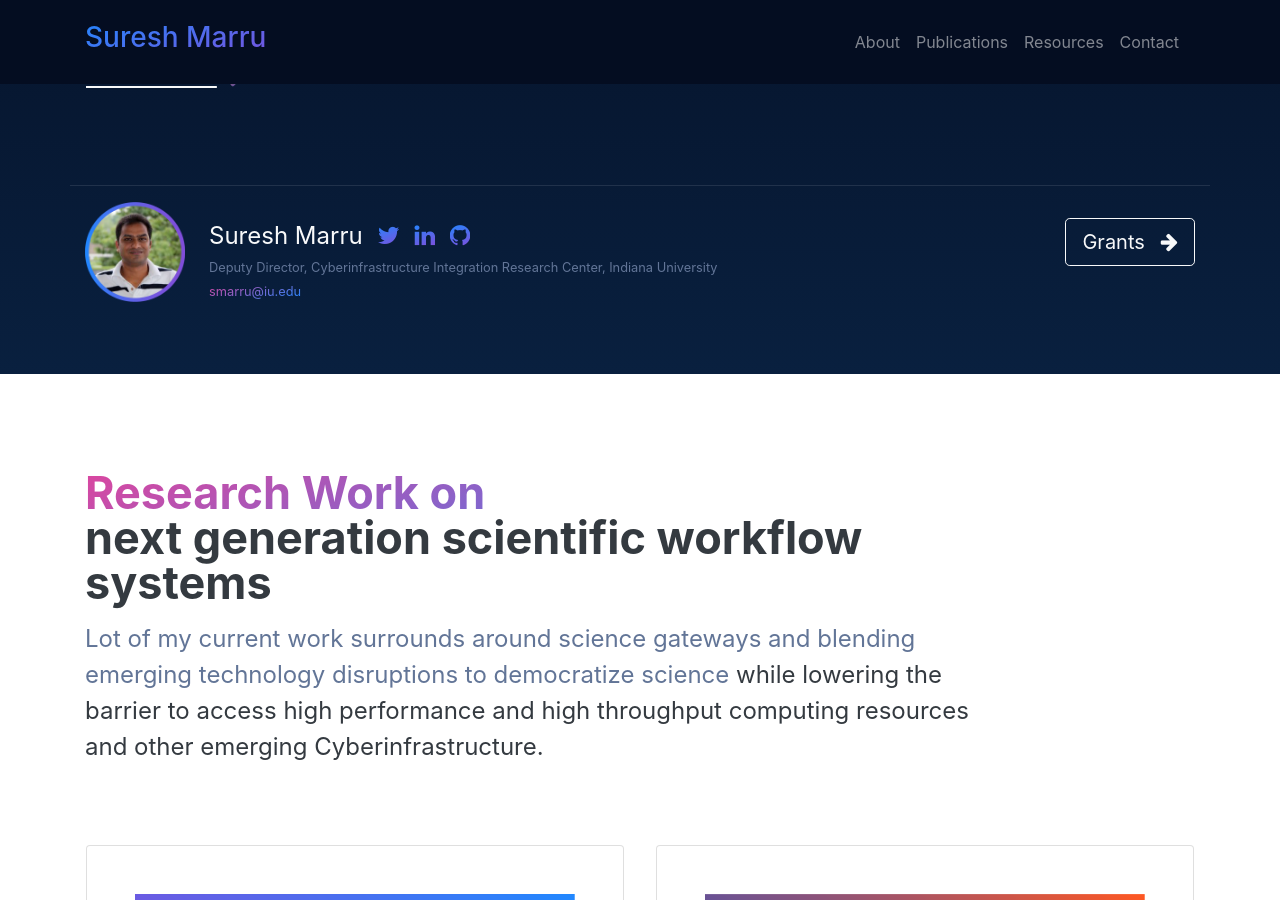
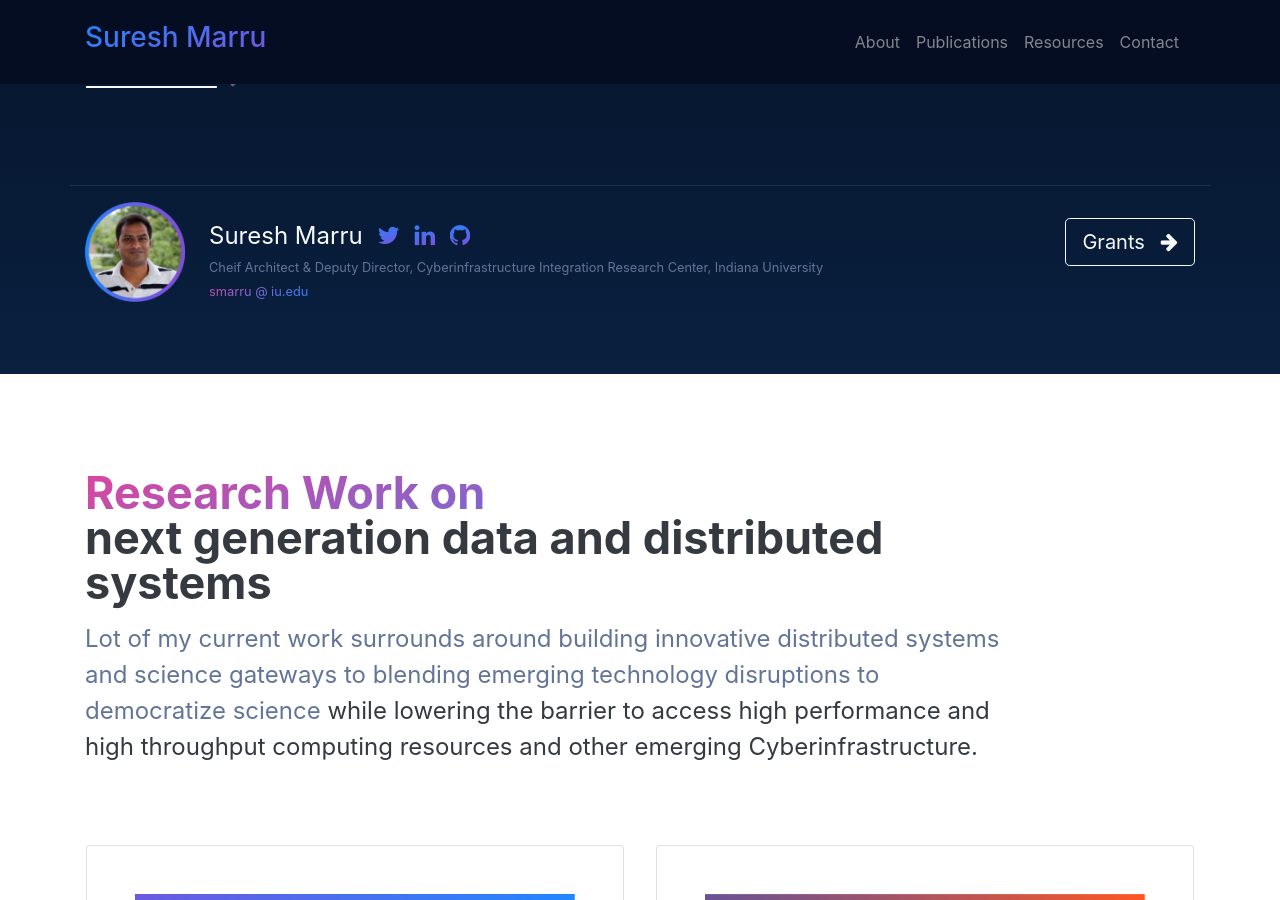
Before and after one commit to smarru/suresh-website, a Jekyll site: the page built from index.html, in a window 1280 px wide and 900 px high, scrolled down 265 px. Built offline with Jekyll 4.4.1, drawn with Linux system fonts in a browser that asks for light colours; some of the changed lines change nothing that is shown; some of the changed text lies outside the part shown.

Commit message:
updating pubs

```diff
--- a/_includes/js.html
+++ b/_includes/js.html
@@ -2,7 +2,7 @@
 <script src="https://code.jquery.com/jquery-1.12.4.min.js" integrity="sha256-ZosEbRLbNQzLpnKIkEdrPv7lOy9C27hHQ+Xp8a4MxAQ=" crossorigin="anonymous"></script>
 <script src="https://stackpath.bootstrapcdn.com/bootstrap/3.4.1/js/bootstrap.min.js" integrity="sha384-aJ21OjlMXNL5UyIl/XNwTMqvzeRMZH2w8c5cRVpzpU8Y5bApTppSuUkhZXN0VxHd" crossorigin="anonymous"></script>
 <script src="{{site.url}}/js/main.js"></script>
-<script src="https://cdnjs.cloudflare.com/ajax/libs/Chart.js/2.9.4/Chart.min.js"></script>
+<script src="https://cdn.jsdelivr.net/npm/chart.js@2.9.4/dist/Chart.min.js"></script>
 <script src="https://cdnjs.cloudflare.com/ajax/libs/jquery-csv/1.0.11/jquery.csv.min.js"></script>
 <script>
     var chBar = document.getElementById("chBar");
@@ -24,23 +24,25 @@
         "Publications,2017,7\n" +
         "Publications,2018,13\n" +
         "Publications,2019,7\n" +
-        "Publications,2020,4\n" +
+        "Publications,2020,5\n" +
+        "Publications,2021,1\n" +
         "Citations,2005,0\n" +
-        "Citations,2006,26\n" +
+        "Citations,2006,27\n" +
         "Citations,2007,60\n" +
-        "Citations,2008,49\n" +
-        "Citations,2009,43\n" +
-        "Citations,2010,41\n" +
-        "Citations,2011,59\n" +
-        "Citations,2012,38\n" +
+        "Citations,2008,51\n" +
+        "Citations,2009,42\n" +
+        "Citations,2010,43\n" +
+        "Citations,2011,60\n" +
+        "Citations,2012,39\n" +
         "Citations,2013,52\n" +
         "Citations,2014,88\n" +
         "Citations,2015,102\n" +
-        "Citations,2016,107\n" +
+        "Citations,2016,108\n" +
         "Citations,2017,84\n" +
-        "Citations,2018,128\n" +
-        "Citations,2019,118\n" +
-        "Citations,2020,106\n";
+        "Citations,2018,132\n" +
+        "Citations,2019,120\n" +
+        "Citations,2020,123\n" +
+        "Citations,2021,11\n" ;
 
     const data = $.csv.toObjects(rawData);
     const publications = data.map(value => value.Count);
--- a/index.html
+++ b/index.html
@@ -41,10 +41,10 @@
                         <a target="_blank" href="https://github.com/smarru"><i
                                 class="text-gradient-blue-purple ml-2 fa fa-github"></i></a>
                     </p>
-                    <small class="text-grey">Deputy Director, Cyberinfrastructure Integration Research Center,
+                    <small class="text-grey">Cheif Architect & Deputy Director, Cyberinfrastructure Integration Research Center,
                         Indiana University
                     </small><br/>
-                    <small class="text-gradient-purple-blue"><a href="mailto:smarru@iu.edu">smarru@iu.edu</a></small>
+                    <small class="text-gradient-purple-blue"><a href="mailto:smarru@iu.edu">smarru @ iu.edu</a></small>
                 </div>
             </div>
         </div>
@@ -53,8 +53,8 @@
         <div class="row py-5">
             <div class="col-lg-10">
                 <div class="text-gradient-purple-blue display-3 font-weight-bold">Research Work on</div>
-                <span class="display-3 font-weight-bold text-dark">next generation scientific workflow systems</span>
-                <p class="mt-3"><span class="text-grey">Lot of my current work surrounds around science gateways and blending emerging technology disruptions to democratize science</span>
+                <span class="display-3 font-weight-bold text-dark">next generation data and distributed systems</span>
+                <p class="mt-3"><span class="text-grey">Lot of my current work surrounds around building innovative distributed systems and science gateways to blending emerging technology disruptions to democratize science</span>
                     <span class="text-dark">while lowering the barrier to access high performance and high throughput computing resources and other emerging Cyberinfrastructure.</span>
                 </p>
             </div>
@@ -126,7 +126,7 @@
                 </div>
             </div>
             <div class="col-lg-7 col-sm-12">
-                <p class="my-3"><span class="text-grey">Suresh Marru is a Member of the Apache Software Foundation and is the current PMC chair of the Apache Airavataproject.</span><br/>
+                <p class="my-3"><span class="text-grey">Suresh Marru is a Nominated Member of the Apache Software Foundation and co-founder and the Vice-President of Apache Airavata.</span><br/>
                     <span class="text-dark"> Suresh is an avid advocate of applying meritocratic governance principles to open source communities and focuses on research topics at the intersection of application domain science; computational and distributed systems and has
                         authored or co-authored over 75 peer-reviewed conference papers and journal articles in these areas. </span>
                 </p>
```
